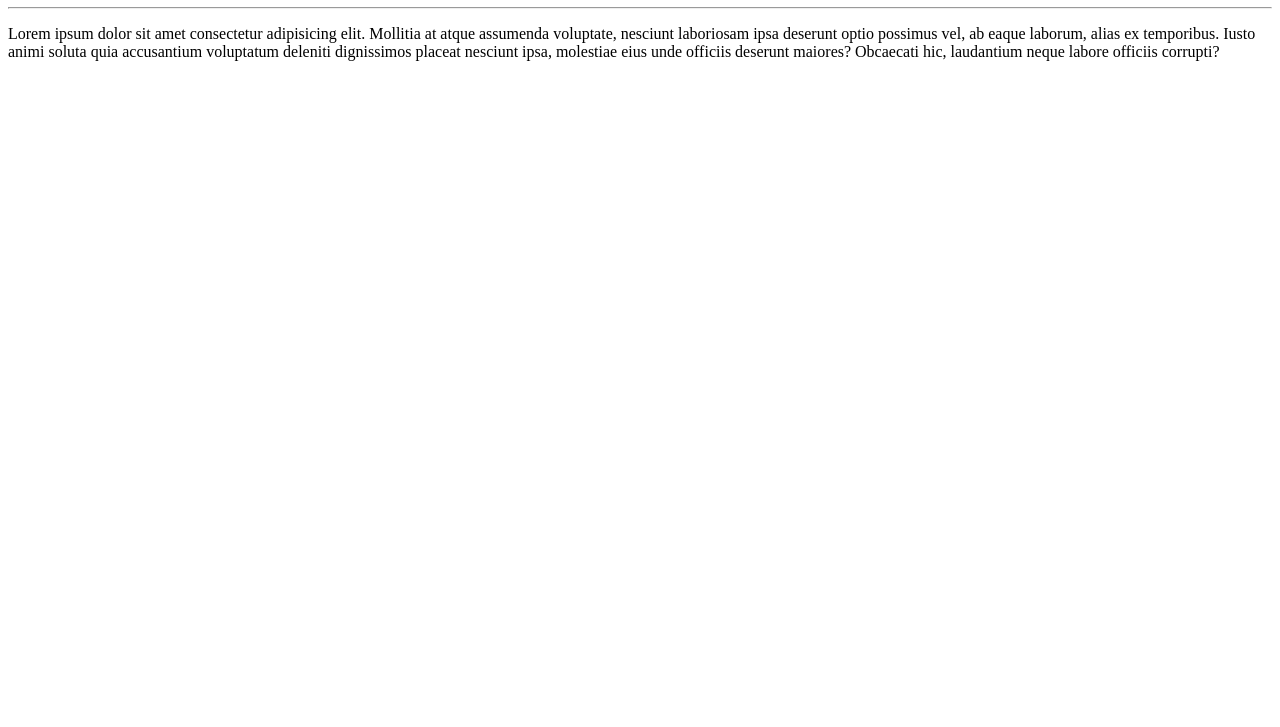
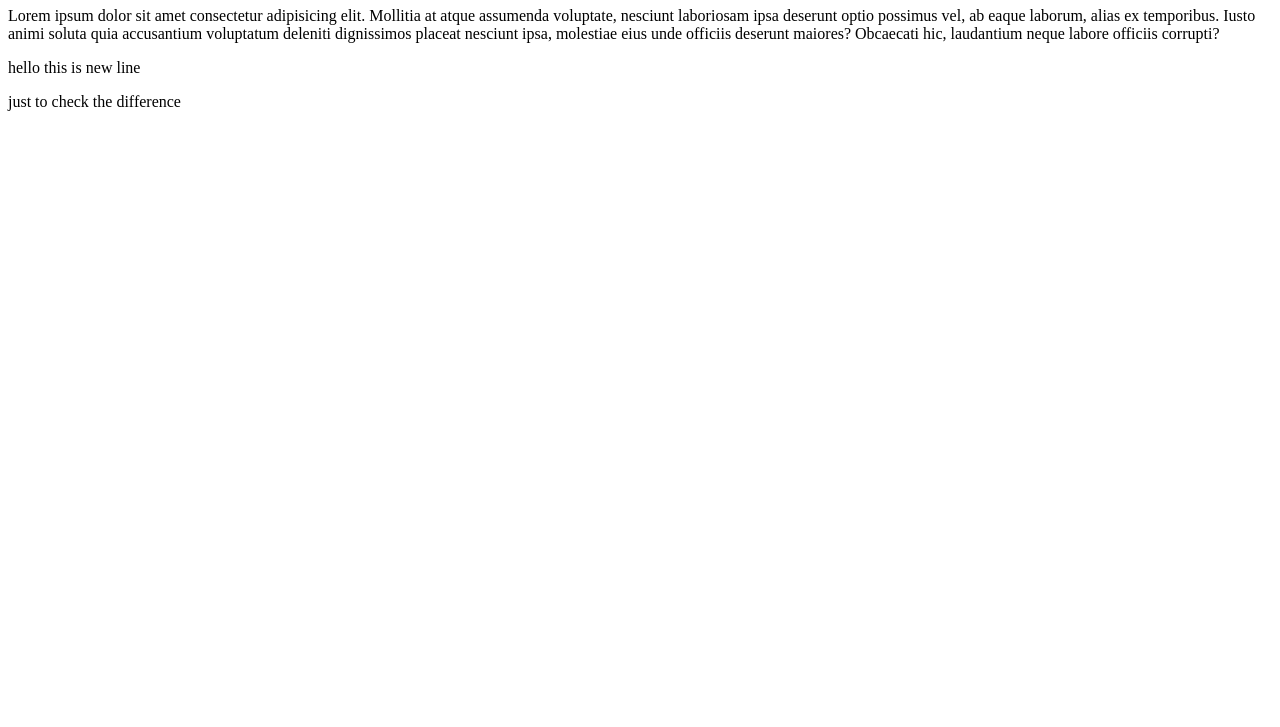
Before and after one commit to suraj19980921/my-first-gihub, a plain HTML site: page index.html in a window 1280 px wide. Shown: the part 73-800 px from the top of the page. Drawn offline with Linux system fonts and the light colour scheme.

Commit message:
updated index.html

```diff
--- a/index.html
+++ b/index.html
@@ -8,8 +8,10 @@
 </head>
 <body>
 
-    <h1>Suraj Kumar</h1> <hr>
+    <h1>Suraj Kumar</h1>
     <p>Lorem ipsum dolor sit amet consectetur adipisicing elit. Mollitia at atque assumenda voluptate, nesciunt laboriosam ipsa deserunt optio possimus vel, ab eaque laborum, alias ex temporibus. Iusto animi soluta quia accusantium voluptatum deleniti dignissimos placeat nesciunt ipsa, molestiae eius unde officiis deserunt maiores? Obcaecati hic, laudantium neque labore officiis corrupti?</p>
 
+    <p>hello this is new line</p>
+    <p>just to check the difference</p>
 </body>
 </html>
```
